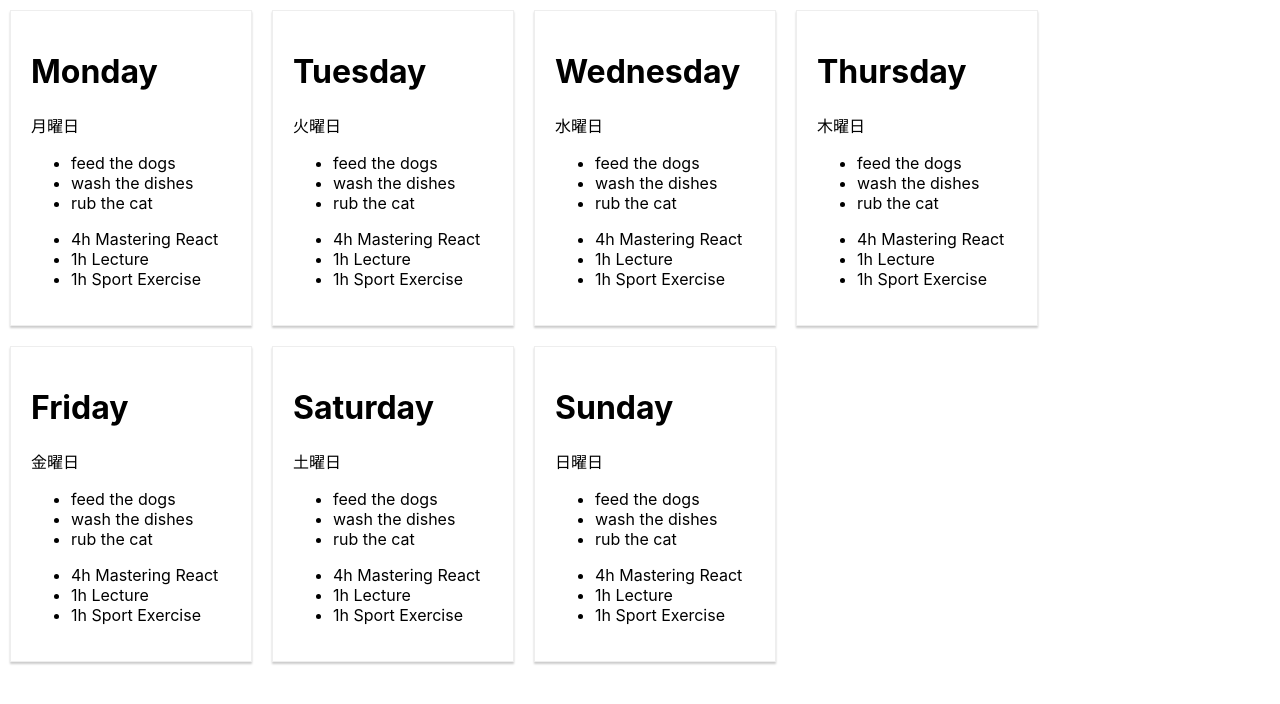
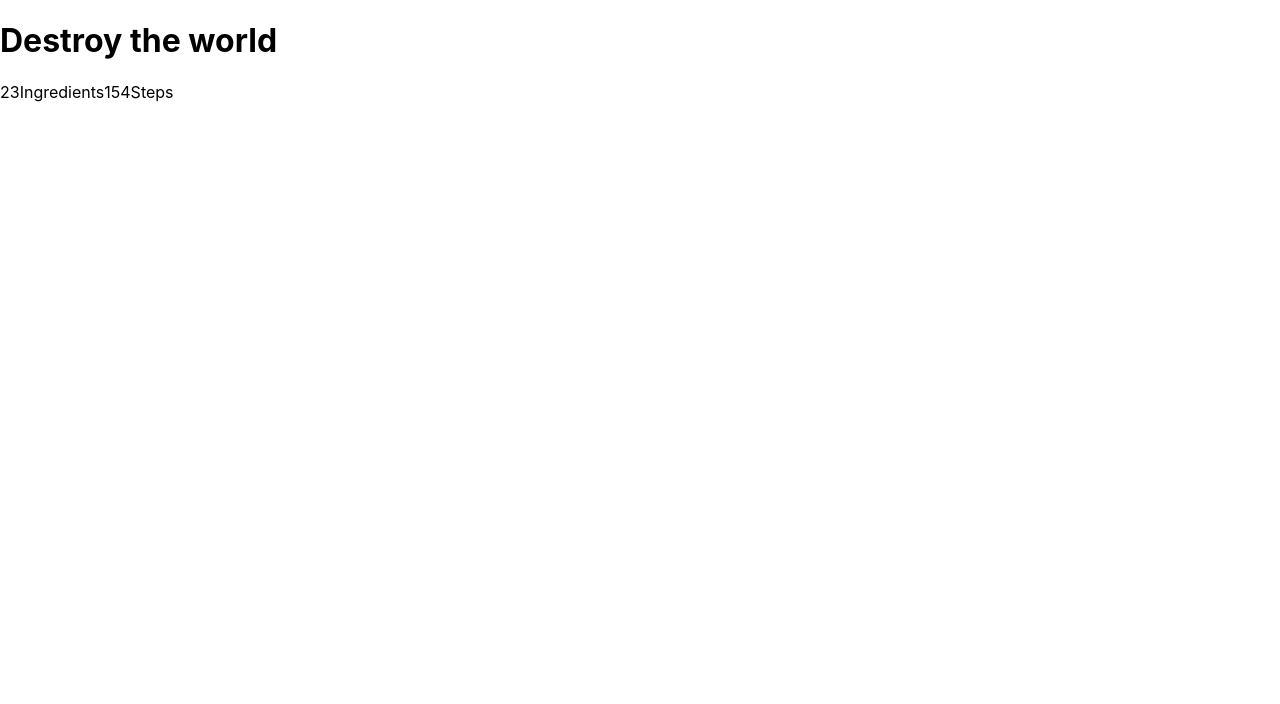
Before and after one commit to Filip9322/mastering-React, a React (Create React App) app in the folder mastering-react/: page / in a window 1280 px wide. Shown: the top 704 px of the page. Built offline with nearby package versions, Linux system fonts and the light colour scheme.

Commit message:
structuring folder for components, texting proptypes uses

```diff
--- a/mastering-react/src/App.js
+++ b/mastering-react/src/App.js
@@ -1,12 +1,13 @@
 import React, { Component } from 'react';
-import Days from './Days';
+// import Days from './Exercises/Days';
+import Recipes from './Exercises/Recipes';
 import './App.css';
 
 class App extends Component {
   render() {
     return (
       <div className="exercise">
-        <Days />
+        <Recipes />
       </div>
     );
   }
--- /dev/null
+++ b/mastering-react/src/Exercises/Recipes.js
@@ -0,0 +1,37 @@
+import React, { Component } from 'react';
+import PropTypes from 'prop-types';
+
+
+class Recipes extends Component{
+  render(){
+    return(
+      <Summary title= "Destroy the world"
+      ingredients= "cat, water, owner, soap"
+      steps= "search the cat, surprise her and caught her, get into the shower with her, wash the cat with soap and water, wait until the cat wants to destroy the world"/>
+    )
+  }
+}
+
+class Summary extends Component {
+  constructor(props){super(props)}
+  render(){
+    const {ingredients,steps,title} = this.props
+    return (
+      <div className="">
+        <h1>{title}</h1>
+        <p>
+          <span>{ingredients.length}Ingredients</span>
+          <span>{steps.length}Steps</span>
+        </p>
+      </div>
+    )
+  }
+}
+
+Summary.propTypes = {
+  title:       PropTypes.string,
+  ingredients: PropTypes.array.isRequired,
+  steps:       PropTypes.array.isRequired
+}
+
+export default Recipes;
```
Also changed, not shown: mastering-react/src/Exercises/Days.js (renamed from mastering-react/src/Days.js).
